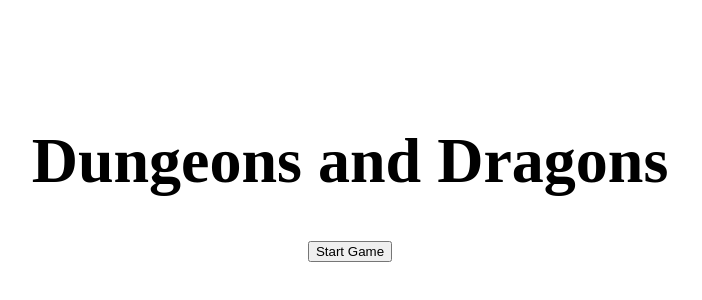
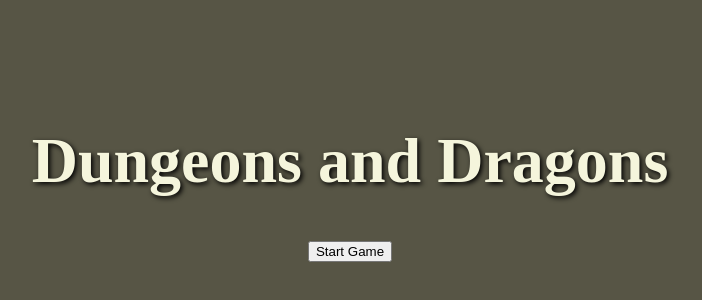
Before and after one commit to RandomGameCoder/DungeonsAndDragons, a plain HTML site: page index.html in a window 1280 px wide. Shown: the part 180-480 px from the top of the page, without its empty margins (290-992 px from the left). Drawn offline with Linux system fonts and the light colour scheme.

Commit message:
index.css update

```diff
--- a/index.css
+++ b/index.css
@@ -1,6 +1,9 @@
 .title {
     font-size: xx-large;
     font-weight: 600;
+    font-family: 'Cinzel', serif; /* A fantasy-themed font */
+    color: #f5f5dc; /* Beige color */
+    text-shadow: 2px 2px 5px #000000;
 }
 
 .container {
@@ -9,3 +12,12 @@
     justify-items: center;
     padding-top: 20%;
 }
+
+body {
+    background-color: #575545; /* Dark background color */
+    /*background-image: url('https://example.com/fantasy-background.jpg');URL to a fantasy-themed background image */
+    background-size: cover;
+    background-repeat: no-repeat;
+    background-attachment: fixed;
+    color: #f5f5dc; /* Matching text color */
+}
```
